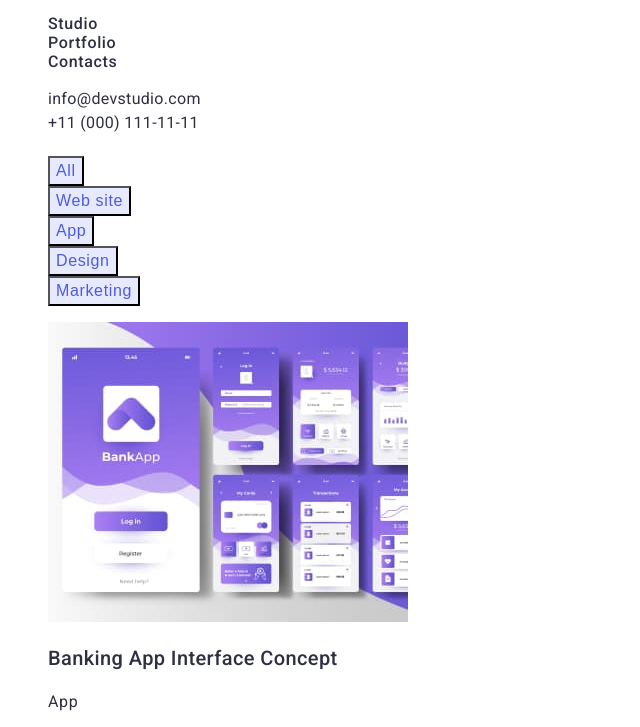
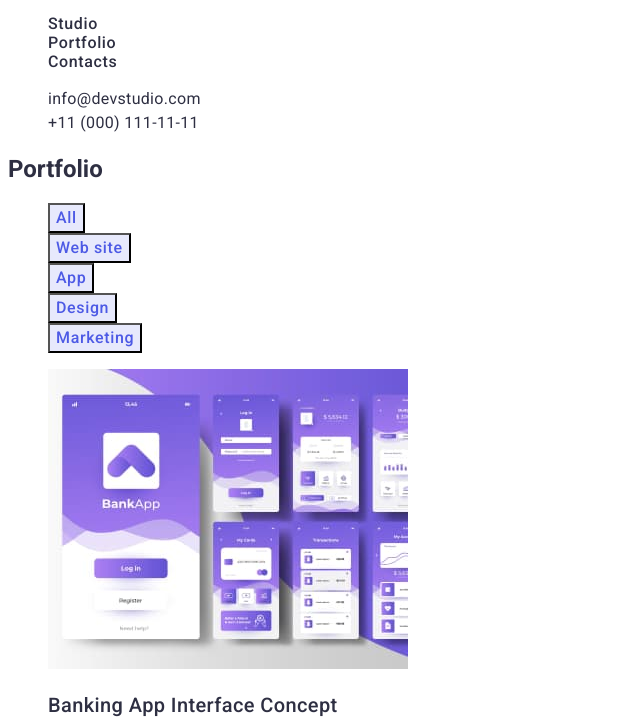
Before and after one commit to AdMar92/goit-markup-hw-02, a plain HTML site: page portfolio.html in a window 1280 px wide. Shown: the part 31-758 px from the top of the page, without its empty margins (0-640 px from the left). Drawn offline with Linux system fonts and the light colour scheme.

Commit message:
commit hw2 final

```diff
--- a/css/index.css
+++ b/css/index.css
@@ -83,6 +83,7 @@ body {
   font-weight: 500;
   line-height: 1.5;
   letter-spacing: 0.04em;
+  font-family: "Roboto";
   cursor: pointer;
 }
 .button-item:hover,
--- a/portfolio.html
+++ b/portfolio.html
@@ -40,8 +40,8 @@
       </address>
     </header>
     <main>
-      <h1></h1>
       <section>
+        <h1>Portfolio</h1>
         <ul class="none-dots">
           <li>
             <button type="button" class="button-item">All</button>
```
